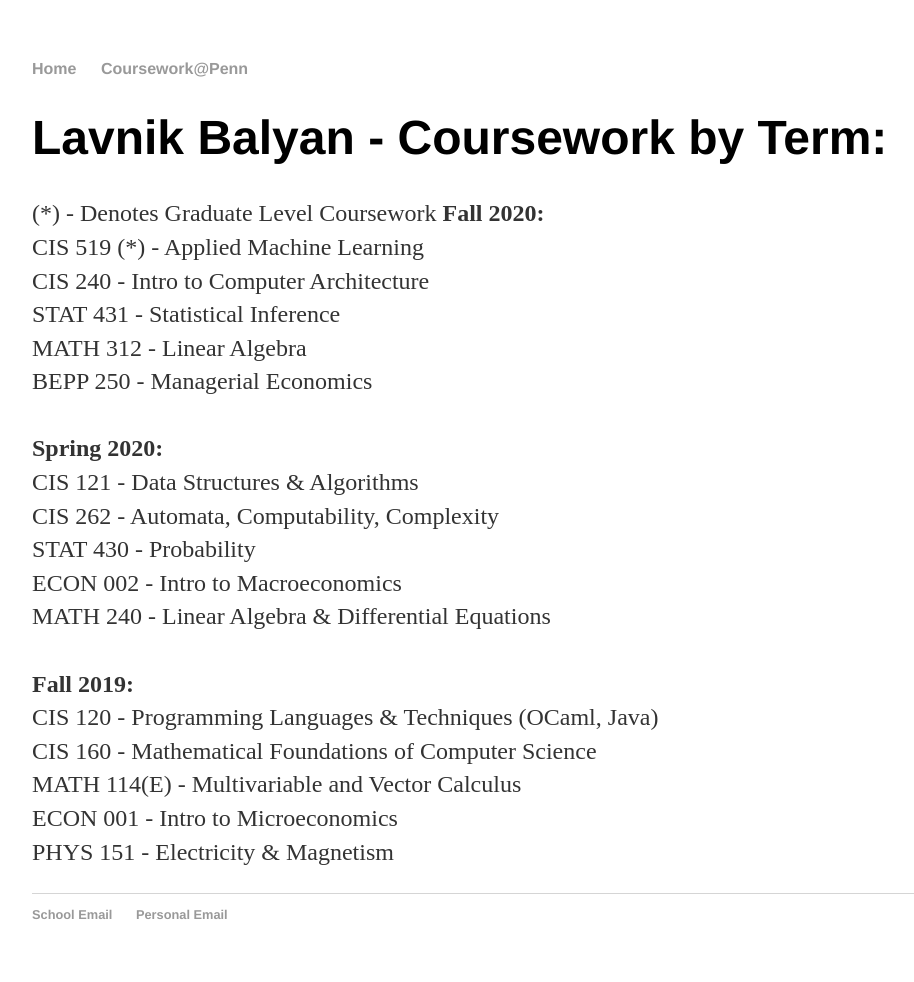
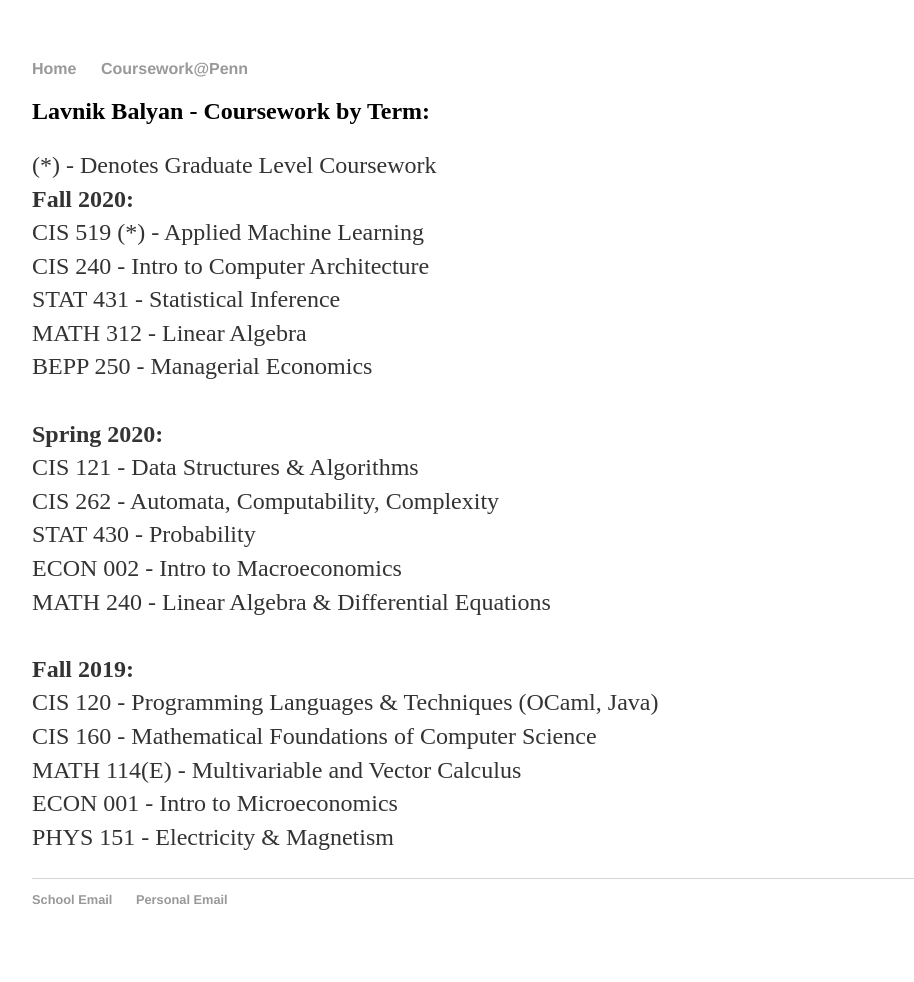
Before and after one commit to lavnik-balyan/lavnik-balyan.github.io, a Jekyll site: the page built from Coursework@Penn/index.html, in a window 1280 px wide. Shown: the whole page, without its empty margins (160-1074 px from the left). Built offline with Jekyll 4.4.1, drawn with Linux system fonts in a browser that asks for light colours.

```diff
--- a/Coursework@Penn/index.html
+++ b/Coursework@Penn/index.html
@@ -4,10 +4,11 @@ title: Lavnik Balyan - Courses Taken at Penn
 ---
 
 <div class="Coursework@Penn">
-     <h1>Lavnik Balyan - Coursework by Term:</h1>
+     <h2>Lavnik Balyan - Coursework by Term:</h2>
           <p>
                (*) - Denotes Graduate Level Coursework
 
+               <br />
                <b>Fall 2020:</b>
                <br />CIS 519 (*) - Applied Machine Learning
                <br /> CIS 240 - Intro to Computer Architecture
```
